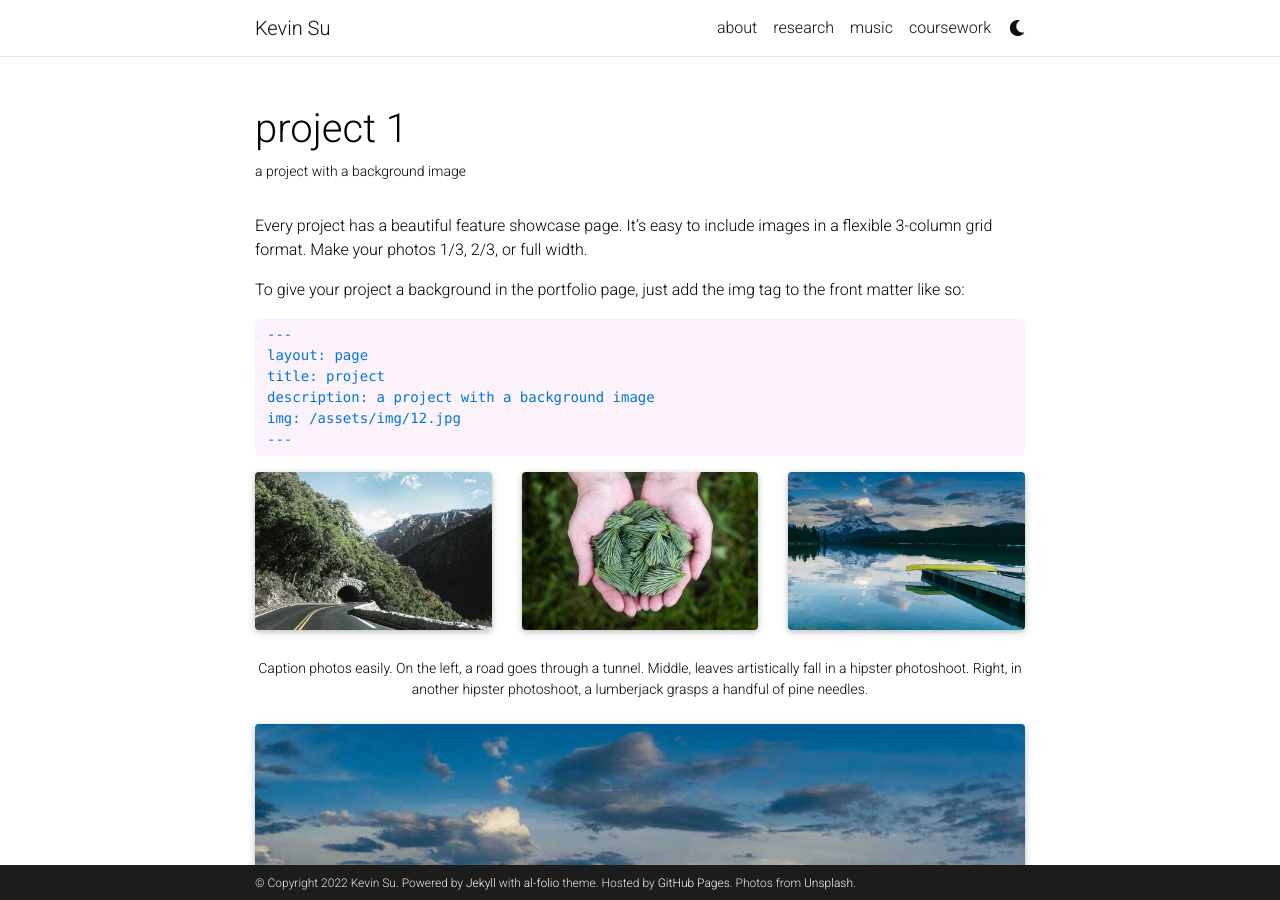
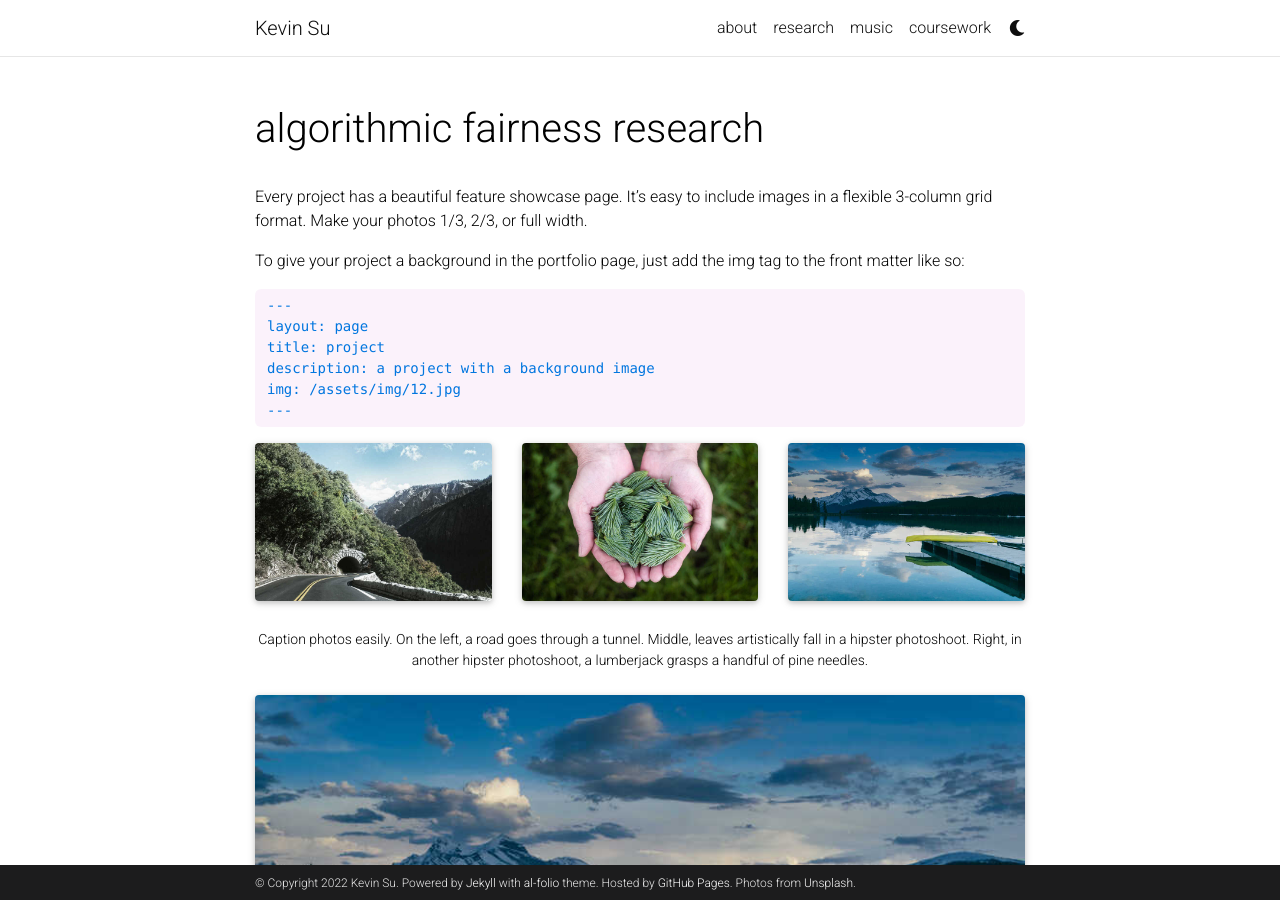
Before and after one commit to kevin20841/kevin20841.github.io, a Jekyll site: the page built from _projects/algo_fairness_research.md, in a window 1280 px wide and 900 px high. Built offline with Jekyll 4.4.1, drawn with Linux system fonts in a browser that asks for light colours; full-size pictures stand in for the smaller copies a plugin makes; comment, search, counter and statistics services are not loaded; a style sheet for code colours, icons or effects is not loaded.

Commit message:
Update algo-fairness research

```diff
--- a/_projects/algo_fairness_research.md
+++ b/_projects/algo_fairness_research.md
@@ -1,8 +1,8 @@
 ---
 layout: page
-title: project 1
-description: a project with a background image
-img: assets/img/12.jpg
+title: algorithmic fairness research
+description:
+img: assets/img/undraw_a_better_world_9xfd.png
 importance: 1
 category: work
 ---
```
Also changed, not shown: assets/img/undraw_a_better_world_9xfd.png (added).
